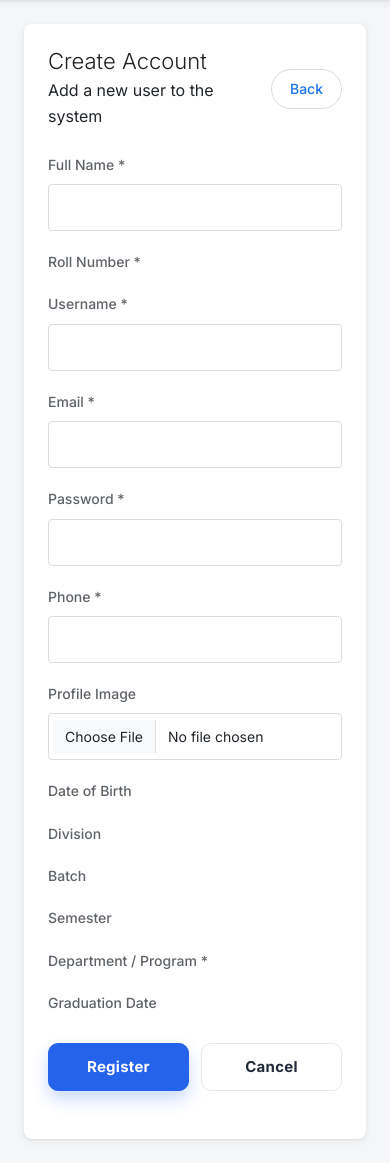
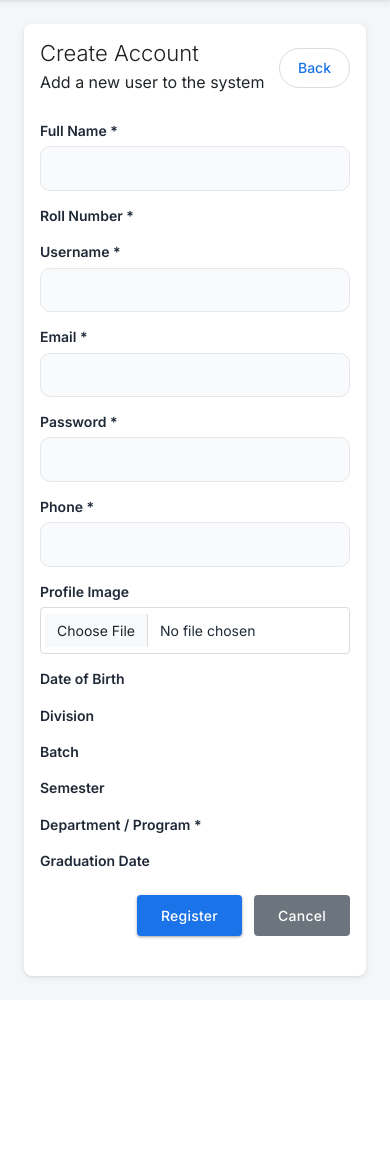
Before and after one commit to akshatdhanak/EduNexus, a Django app: page /admin_app/admin_dashboard/manage_user/faculty_add in a window 390 px wide. Shown: the part 64-1227 px from the top of the page. After the commit the page ends 1046 px from the top, so only its background shows below. Run offline with Django 5.2, Linux system fonts and the light colour scheme; a user stored in the database is signed in.

Commit message:
Refactor register form CSS for clarity
Replace compact/minified stylesheet in admin_app/register.html with a clearer, component-based CSS for the registration form. Introduces .form-group and unified form-control rules, improved spacing, focus states, minimum input height, and simpler responsive tweak for card body padding. Removes many legacy/duplicated selectors (e.g. register-card, form-row, checkbox/btn specific styles) to improve maintainability and accessibility.

```diff
--- a/admin_app/templates/admin_app/register.html
+++ b/admin_app/templates/admin_app/register.html
@@ -236,39 +236,64 @@
 </script>
 {% endblock %}
 {% block style %}
-:root { --surface: #ffffff; --border: #e5e7eb;
---text: #1f2937; --muted: #6b7280; --accent: #2563eb; --accent-strong: #1d4ed8;
-} body { background: #f5f6f8; color: var(--text); font-family: 'Inter',
--apple-system, BlinkMacSystemFont, 'Segoe UI', sans-serif; } .register-wrapper {
-max-width: 760px; margin: 80px auto; padding: 0 16px; } .register-card {
-background: var(--surface); border: 1px solid var(--border); border-radius:
-14px; box-shadow: 0 12px 30px rgba(0,0,0,0.06); padding: 32px; }
-.register-header h1 { font-size: 28px; font-weight: 700; margin: 0 0 6px 0; }
-.register-header p { margin: 0 0 24px 0; color: var(--muted); font-size: 15px; }
-.register-form { display: flex; flex-direction: column; gap: 18px; } .form-row {
-display: flex; flex-direction: column; gap: 6px; } .form-row label {
-font-weight: 600; font-size: 14px; color: var(--text); } .form-control-wrap
-input, .form-control-wrap select, .form-control-wrap textarea { width: 100%;
-padding: 12px 14px; border: 1px solid var(--border); border-radius: 10px;
-font-size: 15px; color: var(--text); background: #f9fafb; transition:
-border-color 0.2s ease, box-shadow 0.2s ease; } .form-control-wrap input:focus,
-.form-control-wrap select:focus, .form-control-wrap textarea:focus { outline:
-none; border-color: var(--accent); box-shadow: 0 0 0 4px rgba(37, 99, 235,
-0.12); background: #fff; } .checkbox-wrap { display: flex; flex-wrap: wrap; gap:
-12px 18px; padding: 8px 0; } .checkbox-wrap input[type="checkbox"] {
-margin-right: 8px; width: 16px; height: 16px; } .checkbox-wrap label { display:
-inline-flex; align-items: center; gap: 8px; font-weight: 500; font-size: 14px; }
-.help-text { margin: 0; color: var(--muted); font-size: 12px; } .error-text {
-color: #b91c1c; background: #fef2f2; border: 1px solid #fecaca; border-radius:
-8px; padding: 8px 10px; font-size: 13px; } .form-actions { display: flex; gap:
-12px; margin-top: 8px; } .btn-primary, .btn-secondary { display: inline-flex;
-align-items: center; justify-content: center; padding: 12px 18px; border-radius:
-10px; font-weight: 700; font-size: 15px; text-decoration: none; cursor: pointer;
-transition: transform 0.1s ease, box-shadow 0.2s ease; } .btn-primary {
-background: var(--accent); color: #fff; border: 1px solid var(--accent);
-box-shadow: 0 8px 16px rgba(37, 99, 235, 0.24); } .btn-primary:hover {
-background: var(--accent-strong); } .btn-secondary { background: #fff; color:
-var(--text); border: 1px solid var(--border); } .btn-primary:active,
-.btn-secondary:active { transform: translateY(1px); } @media (max-width: 640px)
-{ .register-card { padding: 24px; } .form-actions { flex-direction: column; }
-.btn-primary, .btn-secondary { width: 100%; } } {% endblock %}
+:root {
+  --surface: #ffffff;
+  --border: #e5e7eb;
+  --text: #1f2937;
+  --muted: #6b7280;
+  --accent: #2563eb;
+  --accent-strong: #1d4ed8;
+}
+body {
+  background: #f5f6f8;
+  color: var(--text);
+  font-family: 'Inter', -apple-system, BlinkMacSystemFont, 'Segoe UI', sans-serif;
+}
+.form-group {
+  margin-bottom: 14px;
+}
+.form-group label {
+  font-weight: 600;
+  font-size: 14px;
+  color: var(--text);
+  margin-bottom: 4px;
+  display: block;
+}
+.form-group .form-control,
+.form-group select,
+.form-group input,
+.form-group textarea {
+  width: 100%;
+  padding: 10px 14px;
+  border: 1px solid var(--border);
+  border-radius: 10px;
+  font-size: 15px;
+  color: var(--text);
+  background: #f9fafb;
+  transition: border-color 0.2s ease, box-shadow 0.2s ease;
+  display: block;
+  min-height: 44px;
+  -webkit-appearance: auto;
+  appearance: auto;
+}
+.form-group .form-control:focus,
+.form-group select:focus,
+.form-group input:focus {
+  outline: none;
+  border-color: var(--accent);
+  box-shadow: 0 0 0 4px rgba(37, 99, 235, 0.12);
+  background: #fff;
+}
+.error-text {
+  color: #b91c1c;
+  background: #fef2f2;
+  border: 1px solid #fecaca;
+  border-radius: 8px;
+  padding: 8px 10px;
+  font-size: 13px;
+  margin-top: 4px;
+}
+@media (max-width: 640px) {
+  .card-body { padding: 16px !important; }
+}
+{% endblock %}
```
